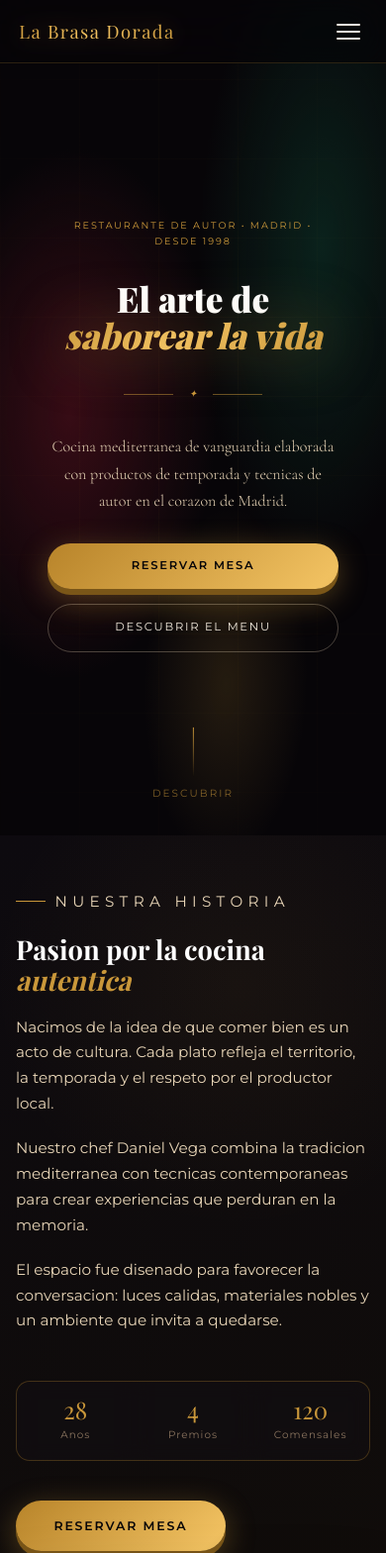
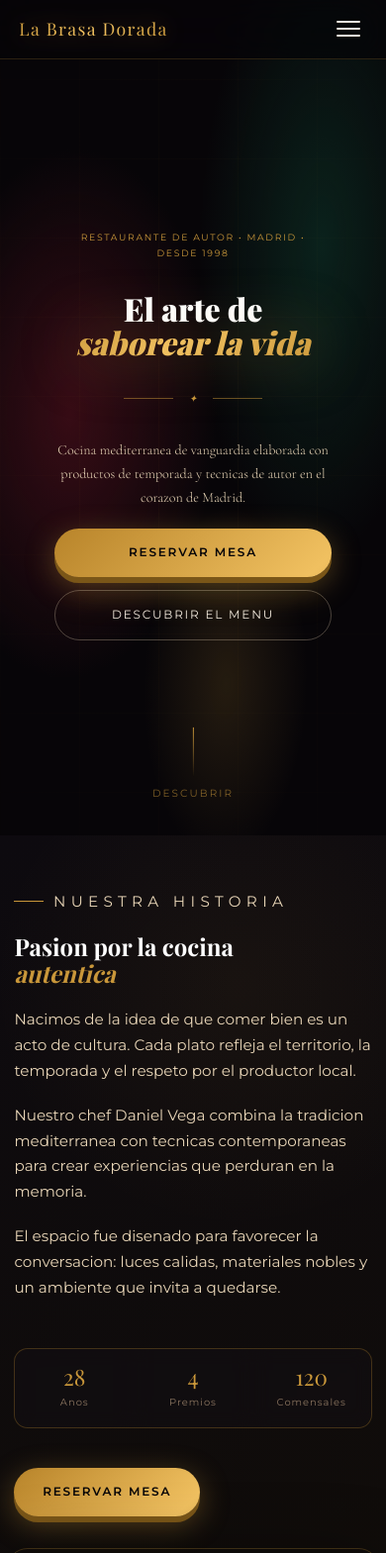
Before and after one commit to unpixeluneuro/restaurante1, a Flask app: page / in a window 390 px wide. Shown: the top 1569 px of the page at 99% size. Run offline with Flask 3, Linux system fonts and the light colour scheme; some web fonts are replaced.

Commit message:
Add files via upload

```diff
--- a/static/stylex.css
+++ b/static/stylex.css
@@ -802,7 +802,7 @@ footer {
    RESPONSIVE
 ══════════════════════════════ */
 
-/* ── Tablet landscape (1100px) ── */
+/* ── Tablet landscape ── */
 @media (max-width: 1100px) {
   section { padding: 5rem 3rem; }
   nav { padding: 1rem 2.5rem; }
@@ -810,123 +810,180 @@ footer {
   .menu-grid { grid-template-columns: repeat(auto-fill, minmax(260px, 1fr)); }
 }
 
-/* ── Tablet portrait (900px) ── */
+/* ── Tablet portrait ── */
 @media (max-width: 900px) {
-  section { padding: 4.5rem 2.5rem; }
+  section { padding: 4rem 2rem; }
 
-  .about-grid  { grid-template-columns: 1fr; gap: 3rem; }
-  .reserva-grid { grid-template-columns: 1fr; gap: 2.5rem; }
+  .about-grid   { grid-template-columns: 1fr; gap: 2.5rem; }
+  .reserva-grid { grid-template-columns: 1fr; gap: 2rem; }
 
-  .about-image { height: 340px; }
-  .about-badge { bottom: -1rem; left: 1rem; }
+  .about-image { height: 320px; }
+  .about-badge { bottom: -.8rem; left: 1rem; }
 
   .gallery-masonry {
     grid-template-columns: 1fr 1fr;
-    grid-template-rows: 200px 200px 200px;
+    grid-template-rows: 190px 190px 190px;
   }
   .gallery-item:nth-child(1) { grid-column: 1 / 3; grid-row: 1; }
-  .gallery-item:nth-child(2) { grid-column: 1;     grid-row: 2; }
-  .gallery-item:nth-child(3) { grid-column: 2;     grid-row: 2; }
-  .gallery-item:nth-child(4) { grid-column: 1;     grid-row: 3; }
-  .gallery-item:nth-child(5) { grid-column: 2;     grid-row: 3; }
+  .gallery-item:nth-child(2) { grid-column: 1; grid-row: 2; }
+  .gallery-item:nth-child(3) { grid-column: 2; grid-row: 2; }
+  .gallery-item:nth-child(4) { grid-column: 1; grid-row: 3; }
+  .gallery-item:nth-child(5) { grid-column: 2; grid-row: 3; }
 
   footer { grid-template-columns: 1fr; text-align: center; gap: 1.2rem; }
   .footer-social { justify-content: center; }
 }
 
-/* ── Mobile grande (640px) ── */
+/* ══════════════════════════════
+   MOBILE — Tarjeta de menu plana
+   (sin flip — imposible en tactil)
+══════════════════════════════ */
 @media (max-width: 640px) {
+
+  /* Deshabilitar flip — mostrar todo en una sola cara plana */
+  .menu-card { height: auto; perspective: none; }
+
+  .menu-card-inner {
+    transform: none !important;
+    transition: none;
+    display: flex; flex-direction: column;
+  }
+
+  .menu-front {
+    position: relative; backface-visibility: visible;
+    display: flex; flex-direction: column;
+  }
+
+  .menu-back {
+    position: relative; backface-visibility: visible;
+    transform: none;
+    border-top: 1px solid rgba(201,151,58,.2);
+    border-radius: 0 0 var(--radius) var(--radius);
+    padding: 1.2rem 1.5rem;
+    text-align: left; background: #100c0a;
+  }
+
+  .menu-back-ornament { display: none; }
+  .menu-back-name     { display: none; }
+
+  .menu-back-detail {
+    font-size: .8rem; margin-bottom: .8rem;
+  }
+
+  .menu-back-price {
+    font-size: 1.4rem;
+    border-top: none; padding-top: 0;
+    text-align: left;
+  }
+
+  .menu-back-allergens {
+    margin-top: .4rem; font-size: .68rem;
+  }
+
+  .flip-hint { display: none; }
+
+  .menu-front-img { height: 160px; }
+
   /* Nav */
-  nav { padding: 1rem 1.2rem; }
-  nav.scrolled { padding: .75rem 1.2rem; }
-  .nav-logo { font-size: 1.15rem; }
+  nav { padding: .9rem 1.2rem; }
+  nav.scrolled { padding: .7rem 1.2rem; }
+  .nav-logo { font-size: 1.1rem; }
 
-  /* Menú desplegable mobile */
+  /* Menu lateral hamburguesa */
   .nav-links {
     display: flex; flex-direction: column;
     position: fixed; top: 0; right: -100%; bottom: 0;
-    width: 75%; max-width: 280px;
-    background: rgba(10,7,12,.97);
+    width: 72%; max-width: 270px;
+    background: rgba(7,5,8,.97);
     backdrop-filter: blur(20px);
-    border-left: 1px solid rgba(201,151,58,.2);
-    padding: 5rem 2rem 2rem;
+    border-left: 1px solid rgba(201,151,58,.18);
+    padding: 5rem 1.8rem 2rem;
     gap: 0; transition: right .35s cubic-bezier(.23,1,.32,1);
     z-index: 150;
   }
   .nav-links.open { right: 0; }
   .nav-links li { border-bottom: 1px solid rgba(255,255,255,.06); }
   .nav-links a {
-    display: block; padding: 1.1rem 0;
-    font-size: .9rem; letter-spacing: .12em;
+    display: block; padding: 1rem 0;
+    font-size: .88rem; letter-spacing: .1em;
   }
   .nav-links .nav-cta {
-    margin-top: 1.5rem; text-align: center;
-    padding: .8rem 1rem !important;
-    border-radius: 50px;
+    display: block; margin-top: 1.5rem; text-align: center;
+    padding: .9rem 1rem !important; border-radius: 50px;
   }
 
   /* Sections */
-  section { padding: 3.5rem 1.2rem; }
+  section { padding: 3.5rem 1.1rem; }
 
   /* Hero */
-  .hero { min-height: 100svh; padding-top: 5rem; }
-  .hero h1 { font-size: clamp(2.4rem, 10vw, 3.2rem); }
-  .hero-sub { font-size: 1rem; }
-  .hero-actions { flex-direction: column; align-items: center; gap: .9rem; }
-  .hero-actions .btn { width: 100%; max-width: 300px; justify-content: center; }
-  .hero-eyebrow { font-size: .6rem; letter-spacing: .2em; }
+  .hero { min-height: 100svh; padding: 5rem 1.2rem 3rem; }
+  .hero h1 { font-size: clamp(2.2rem, 9vw, 3rem); }
+  .hero-sub { font-size: .95rem; margin: 1.2rem auto; }
+  .hero-eyebrow { font-size: .58rem; letter-spacing: .18em; gap: .5rem; }
+  .hero-eyebrow::before, .hero-eyebrow::after { width: 24px; }
+  .hero-actions { flex-direction: column; align-items: center; gap: .8rem; }
+  .hero-actions .btn { width: 100%; max-width: 280px; justify-content: center; }
 
-  /* Titulos */
-  .section-title { font-size: clamp(1.6rem, 7vw, 2.2rem); }
-  .section-lead  { font-size: 1rem; }
+  /* Tipografia */
+  .section-title { font-size: clamp(1.55rem, 6.5vw, 2rem); }
+  .section-lead  { font-size: .95rem; }
+  .section-tag   { font-size: .62rem; }
 
   /* About */
-  .about-image { height: 260px; }
-  .about-stats { grid-template-columns: repeat(3,1fr); }
-  .stat-number { font-size: 1.8rem; }
-  .about-badge { padding: .9rem 1.2rem; }
-  .about-badge-number { font-size: 1.8rem; }
+  .about-image  { height: 240px; }
+  .about-badge  { bottom: -.8rem; left: .8rem; padding: .8rem 1.1rem; }
+  .about-badge-number { font-size: 1.6rem; }
+  .about-stats  { gap: 0; }
+  .stat         { padding: 1.1rem .6rem; }
+  .stat-number  { font-size: 1.7rem; }
+  .stat-label   { font-size: .62rem; }
 
-  /* Menu */
-  .menu-grid { grid-template-columns: 1fr; gap: 1.2rem; }
-  .menu-card  { height: 360px; }
-  .menu-tabs  { gap: .5rem; }
-  .tab-btn    { padding: .45rem 1rem; font-size: .7rem; }
+  /* Menu tabs */
+  .menu-tabs { gap: .4rem; flex-wrap: wrap; }
+  .tab-btn   { padding: .5rem .9rem; font-size: .68rem; }
+  .menu-grid { grid-template-columns: 1fr; gap: 1rem; }
 
   /* Gallery */
-  .gallery-masonry {
-    grid-template-columns: 1fr;
-    grid-template-rows: none;
+  .gallery-masonry { grid-template-columns: 1fr; grid-template-rows: none; }
+  .gallery-item {
+    height: 200px;
+    grid-column: auto !important;
+    grid-row: auto !important;
   }
-  .gallery-item { height: 220px; grid-column: auto !important; grid-row: auto !important; }
 
-  /* Formulario */
-  .glass-form  { padding: 1.6rem 1.2rem; }
-  .form-row    { grid-template-columns: 1fr; }
-  .info-panel  { padding: 1.8rem 1.4rem; }
+  /* Formularios */
+  .glass-form { padding: 1.5rem 1.1rem; border-radius: var(--radius); }
+  .form-row   { grid-template-columns: 1fr; }
+  .info-panel { padding: 1.6rem 1.2rem; }
+
+  /* Botones — area tactil minima 44px */
+  .btn { min-height: 44px; padding: .9rem 1.8rem; font-size: .75rem; }
+
+  /* Inputs — mas grandes para tactil */
+  .form-group input,
+  .form-group select,
+  .form-group textarea { font-size: 16px; padding: .9rem 1rem; }
 
   /* Footer */
-  footer { padding: 2.5rem 1.5rem; }
+  footer { padding: 2.5rem 1.2rem; }
 }
 
-/* ── Mobile pequeno (400px — iPhone SE, Galaxy A) ── */
-@media (max-width: 400px) {
-  section { padding: 3rem 1rem; }
-  .hero h1 { font-size: 2.2rem; }
-  .hero-actions .btn { padding: .85rem 1.4rem; font-size: .72rem; }
-  .menu-card { height: 320px; }
-  .about-stats { gap: 0; }
-  .stat { padding: 1rem .6rem; }
-  .stat-number { font-size: 1.5rem; }
-  .stat-label  { font-size: .65rem; }
-  .glass-form  { padding: 1.2rem 1rem; border-radius: var(--radius); }
-  .section-tag { font-size: .58rem; }
+/* ── iPhone SE / Galaxy A (390px) ── */
+@media (max-width: 390px) {
+  section { padding: 3rem .9rem; }
+  .hero h1 { font-size: 2rem; }
+  .hero-sub { font-size: .88rem; }
+  .section-title { font-size: 1.5rem; }
+  .glass-form { padding: 1.2rem .9rem; }
+  .about-stats { grid-template-columns: repeat(3,1fr); }
+  .stat-number { font-size: 1.4rem; }
+  .menu-front-img { height: 140px; }
 }
 
-/* ── Altura reducida (landscape en movil) ── */
+/* ── Landscape movil ── */
 @media (max-height: 500px) and (max-width: 900px) {
-  .hero { min-height: 100svh; padding-top: 4rem; }
-  .hero h1 { font-size: 2rem; }
-  .hero-sub { display: none; }
-  .scroll-indicator { display: none; }
+  .hero { min-height: 100svh; padding-top: 3.5rem; }
+  .hero h1 { font-size: 1.8rem; }
+  .hero-sub, .hero-divider, .scroll-indicator { display: none; }
+  .hero-eyebrow { margin-bottom: .8rem; }
 }
```
